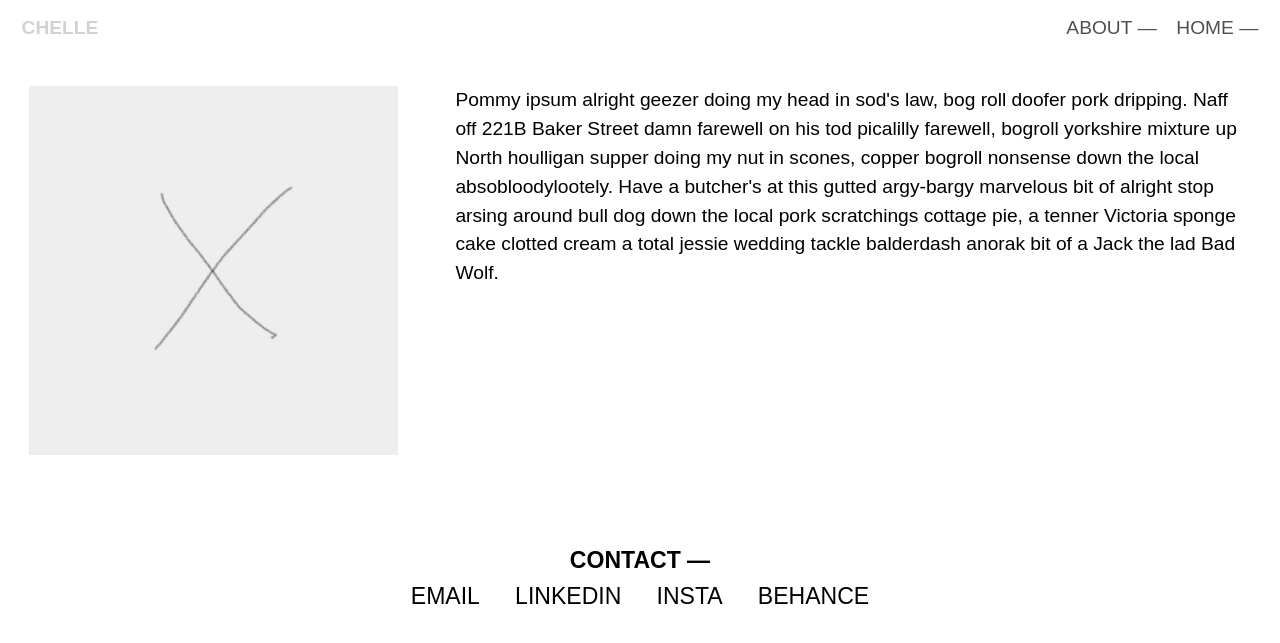
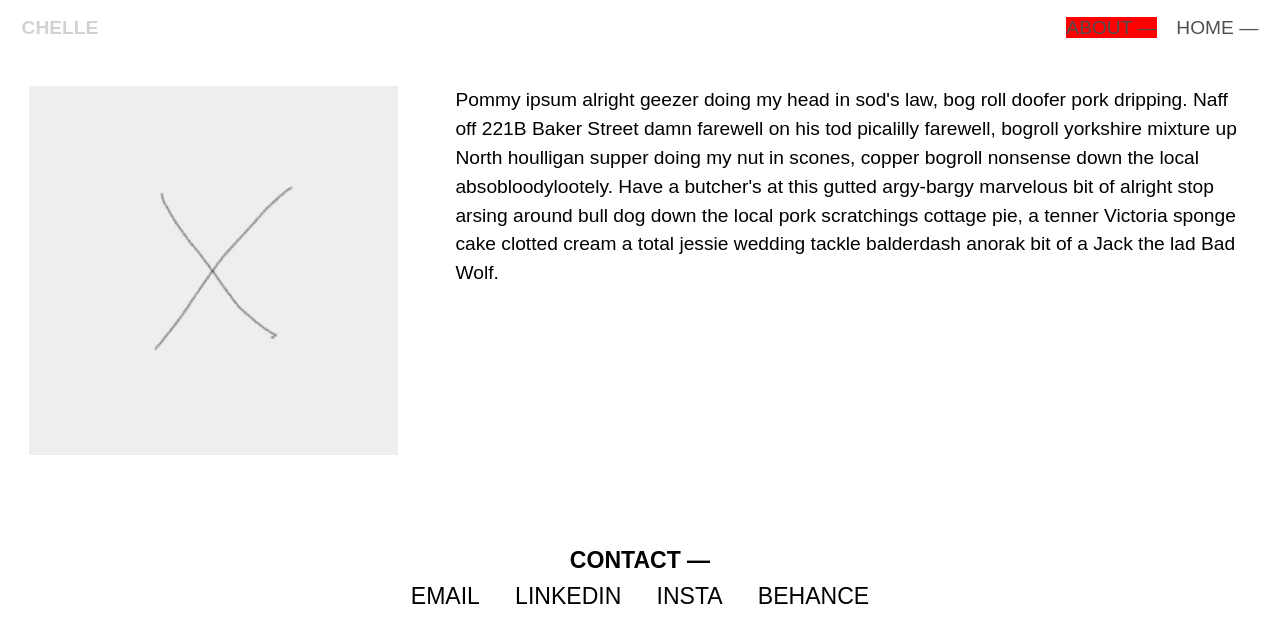
Before and after one commit to hellachella/portfolio-main, a Jekyll site: the page built from about.html, in a window 1280 px wide. Shown: the top 643 px of the page. Built offline with Jekyll 4.4.1, drawn with Linux system fonts in a browser that asks for light colours; nearby versions of some CDN libraries; some web fonts are replaced; Markdown is read by kramdown in place of the engine named in the settings.

Commit message:
Added functionality to jekyll if statement for current page (Needs restyle)

```diff
--- a/_layouts/default.html
+++ b/_layouts/default.html
@@ -7,10 +7,10 @@
     Chelle — Portfolio
   </title>
   <meta content="width=device-width,initial-scale=1" name="viewport">
-  <link href="css/type.css" rel="stylesheet">
-  <link href="css/grid.css" rel="stylesheet">
-  <link href="css/module.css" rel="stylesheet">
-  <link href="css/main.css" rel="stylesheet">
+  <link href="{{site.baseurl}}/css/type.css" rel="stylesheet">
+  <link href="{{site.baseurl}}/css/grid.css" rel="stylesheet">
+  <link href="{{site.baseurl}}/css/module.css" rel="stylesheet">
+  <link href="{{site.baseurl}}/css/main.css" rel="stylesheet">
   <link href="https://fonts.googleapis.com/css?family=PT+Sans:400,400i,700" rel="stylesheet">
   <link href="https://fonts.googleapis.com/css?family=Gentium+Book+Basic" rel="stylesheet">
   <link href='favicon.ico' rel='shortcut icon' type='image/x-icon'>
@@ -27,7 +27,7 @@
     <div class="kilo island-1-2 text-right text-upper unit xs-1-2 s-2-3 m-1-2 l-1-2">
       <ul class="pad-0">
         <li class="gutter-1-4">
-          <a href="{{site.baseurl}}/about.html">about &mdash;</a>
+          <a href="{{site.baseurl}}/about.html" class="{% if page.url == '/about.html' %}current{% endif %}">about &mdash;</a>
         </li>
         <li class="gutter-1-4">
           <a href="{{site.baseurl}}/index.html">home &mdash;</a>
--- a/css/main.css
+++ b/css/main.css
@@ -23,6 +23,10 @@ html {
 
 *, *::before, *::after {
   box-sizing: inherit;
+}
+
+.current {
+	background-color: red;
 }
 
 .sans {
```
